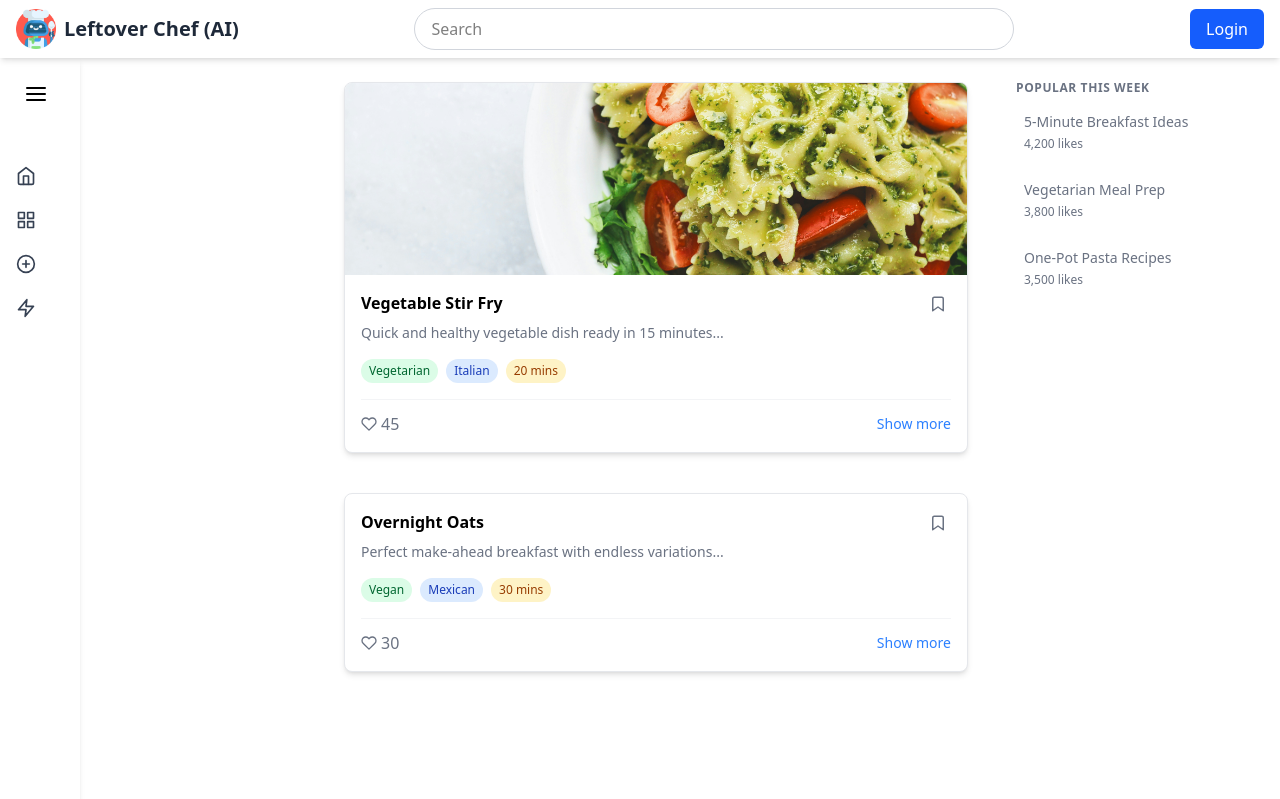
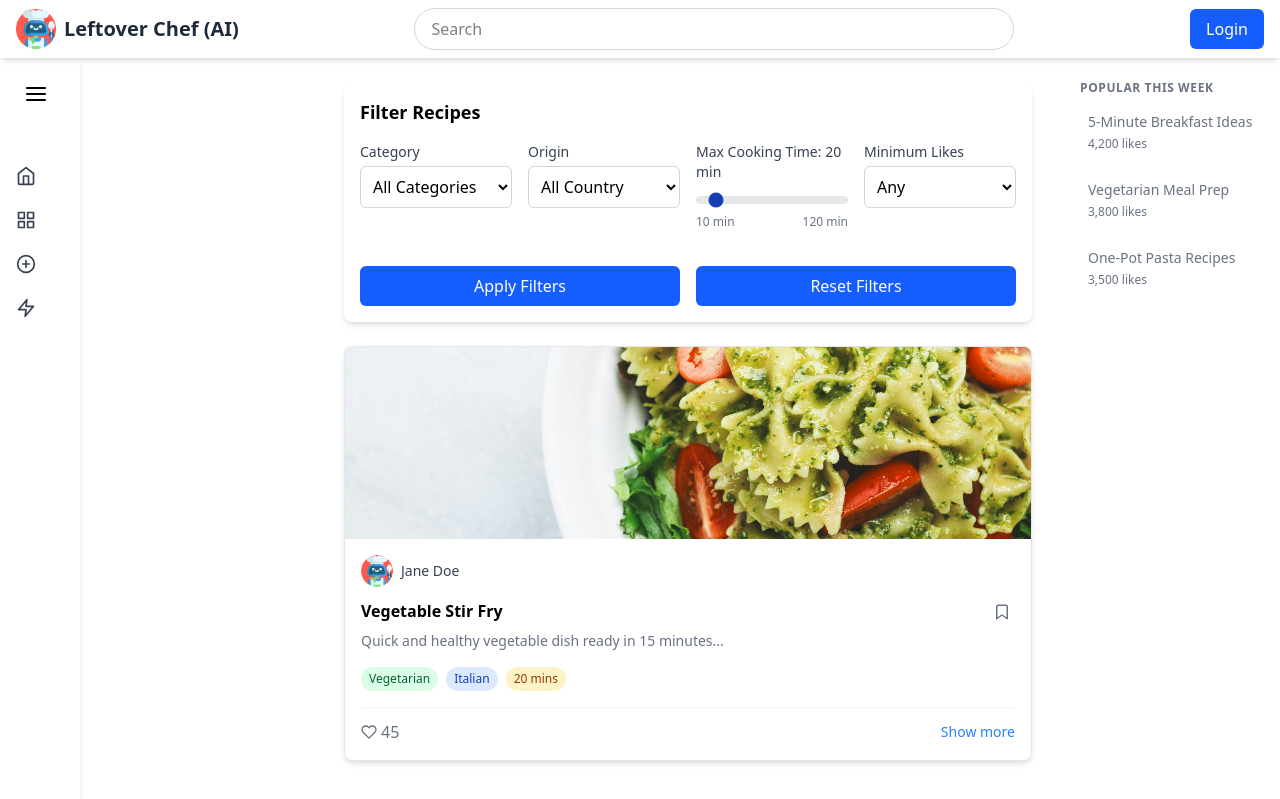
Before and after one commit to DipuSd/Leftover-chef-AI-, a React (Vite) app: page / in a window 1280 px wide. Shown: the top 799 px of the page. Built offline with nearby package versions, Linux system fonts and the light colour scheme.

Commit message:
added filter and user profile pic and username

```diff
--- a/src/App.jsx
+++ b/src/App.jsx
@@ -23,6 +23,8 @@ function App() {
       ],
       cookingTime: "20 mins",
       initialLikes: 45,
+      userProfilePic: "src/assets/robot_chef.png",
+      userName: "Jane Doe",
     },
     {
       id: 2,
@@ -39,6 +41,45 @@ function App() {
       ],
       cookingTime: "30 mins",
       initialLikes: 30,
+      userProfilePic: "src/assets/robot_chef.png",
+      userName: "John Doe",
+    },
+    {
+      id: 3,
+      title: "Vegetable Stir Fry",
+      description: "Quick and healthy vegetable dish ready in 15 minutes...",
+      hasImage: true,
+      imgUrl: "src/assets/sample-food.jpg",
+      category: "Vegetarian",
+      origin: "Italian",
+      instructions: [
+        "Chop all vegetables",
+        "Heat oil in pan",
+        "Stir-fry vegetables",
+        "Add sauce and serve",
+      ],
+      cookingTime: "20 mins",
+      initialLikes: 45,
+      userProfilePic: "src/assets/robot_chef.png",
+      userName: "Jane Doe",
+    },
+    {
+      id: 2,
+      title: "Overnight Oats",
+      description: "Perfect make-ahead breakfast with endless variations...",
+      hasImage: false,
+      category: "Vegan",
+      origin: "Mexican",
+      instructions: [
+        "Chop all vegetables",
+        "Heat oil in pan",
+        "Stir-fry vegetables",
+        "Add sauce and serve",
+      ],
+      cookingTime: "30 mins",
+      initialLikes: 30,
+      userProfilePic: "src/assets/robot_chef.png",
+      userName: "John Doe",
     },
   ];
   const featuredItems = [
--- a/src/RecipeCard.jsx
+++ b/src/RecipeCard.jsx
@@ -12,6 +12,8 @@ function RecipeCard({
   instructions,
   cookingTime,
   initialLikes,
+  userProfilePic,
+  userName,
 }) {
   const [isLiked, setIsLiked] = useState(false);
   const [isBookmarked, setIsBookmarked] = useState(false);
@@ -38,6 +40,14 @@ function RecipeCard({
         />
       )}
       <div className="p-4">
+        <div className="flex items-center mb-3">
+          <img
+            src={userProfilePic}
+            alt={userName}
+            className="w-8 h-8 rounded-full object-cover mr-2"
+          />
+          <span className="text-sm font-medium text-gray-700">{userName}</span>
+        </div>
         <div className="flex justify-between items-start">
           <div>
             <h3
--- a/src/RecipeContainer.jsx
+++ b/src/RecipeContainer.jsx
@@ -1,7 +1,95 @@
 import RecipeCard from "./RecipeCard";
+import React, { useState } from "react";
 
 function RecipeContainer({ recipes }) {
+  const [cookingTime, setCookingTime] = useState(20);
+
   return (
+    <div className="space-y-6">
+      <div className="bg-white p-4 rounded-lg shadow-md">
+        <h2 className="text-lg font-semibold mb-4">Filter Recipes</h2>
+        <div className="grid grid-cols-1 md:grid-cols-2 lg:grid-cols-4 gap-4">
+          <div>
+            <label className="block text-sm font-medium text-gray-700 mb-1">
+              Category
+            </label>
+            <select
+              id="category"
+              className="w-full p-2 border border-gray-300 rounded-md focus:ring-2 focus:ring-blue-500 focus:border-blue-500"
+            >
+              <option value="">All Categories</option>
+              <option value="vegetarian">Vagetarian</option>
+              <option value="vegan">Vegan</option>
+              <option value="non-vegetarian">Non-vegetarian</option>
+            </select>
+          </div>
+          <div>
+            <label className="block text-sm font-medium text-gray-700 mb-1">
+              Origin
+            </label>
+            <select
+              id="origin"
+              className="w-full p-2 border border-gray-300 rounded-md focus:ring-2 focus:ring-blue-500 focus:border-blue-500"
+            >
+              <option value="">All Country</option>
+              <option value="Italian">Italian</option>
+              <option value="Indian">Indian</option>
+              <option value="Mexican">Mexican</option>
+              <option value="Thai">Thai</option>
+              <option value="Mediterranean">Mediterranean</option>
+              <option value="Bangladeshi">Bangladeshi</option>
+            </select>
+          </div>
+          <div>
+            <label className="block text-sm font-medium text-gray-700 mb-1">
+              Max Cooking Time: {cookingTime} min
+            </label>
+            <input
+              type="range"
+              id="cookingTime"
+              min="10"
+              max="120"
+              step="5"
+              value={cookingTime}
+              onChange={(e) => setCookingTime(parseInt(e.target.value))}
+              className="w-full h-2 bg-gray-200 rounded-lg appearance-none cursor-pointer accent-blue-800"
+            />
+            <div className="flex justify-between text-xs text-gray-500 mt-1">
+              <span>10 min</span>
+              <span>120 min</span>
+            </div>
+          </div>
+          <div>
+            <label className="block text-sm font-medium text-gray-700 mb-1">
+              Minimum Likes
+            </label>
+            <select
+              id="likes"
+              className="w-full p-2 border border-gray-300 rounded-md focus:ring-2 focus:ring-blue-500 focus:border-blue-500"
+            >
+              <option value=" ">Any</option>
+              <option value="10">10+ Likes</option>
+              <option value="50">50+ Likes</option>
+              <option value="100">100+ Likes</option>
+              <option value="500">500+ Likes</option>
+            </select>
+          </div>
+        </div>
+        <div className="flex justify-center space-x-4 mt-4">
+          <button
+            onClick="#"
+            className=" md:w-full lg:w-80 px-4 py-2 bg-blue-600 hover:bg-blue-700 rounded-md text-white focus:outline-none cursor-pointer mt-5"
+          >
+            Apply Filters
+          </button>
+          <button
+            onClick="#"
+            className=" md:w-full lg:w-80 px-4 py-2 bg-blue-600 hover:bg-blue-700 rounded-md text-white focus:outline-none cursor-pointer mt-5"
+          >
+            Reset Filters
+          </button>
+        </div>
+      </div>
       <div className="grid grid-cols-1 gap-6">
         {recipes.map((recipe) => (
           <RecipeCard
@@ -16,8 +104,11 @@ function RecipeContainer({ recipes }) {
             instructions={recipe.instructions}
             cookingTime={recipe.cookingTime}
             initialLikes={recipe.initialLikes}
+            userProfilePic={recipe.userProfilePic}
+            userName={recipe.userName}
           />
         ))}
+      </div>
     </div>
   );
 }
```
Lines whose indentation alone changed are shown as unchanged.
